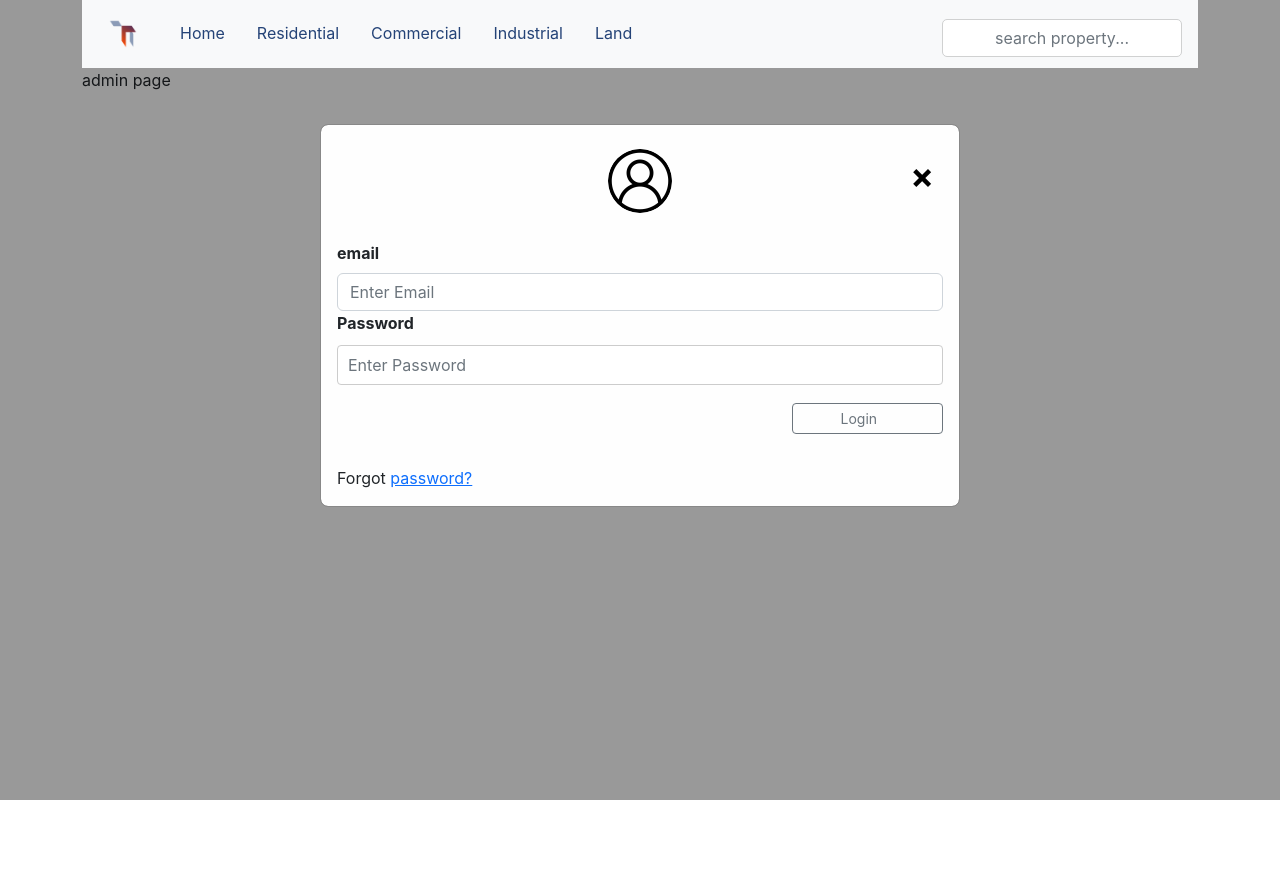
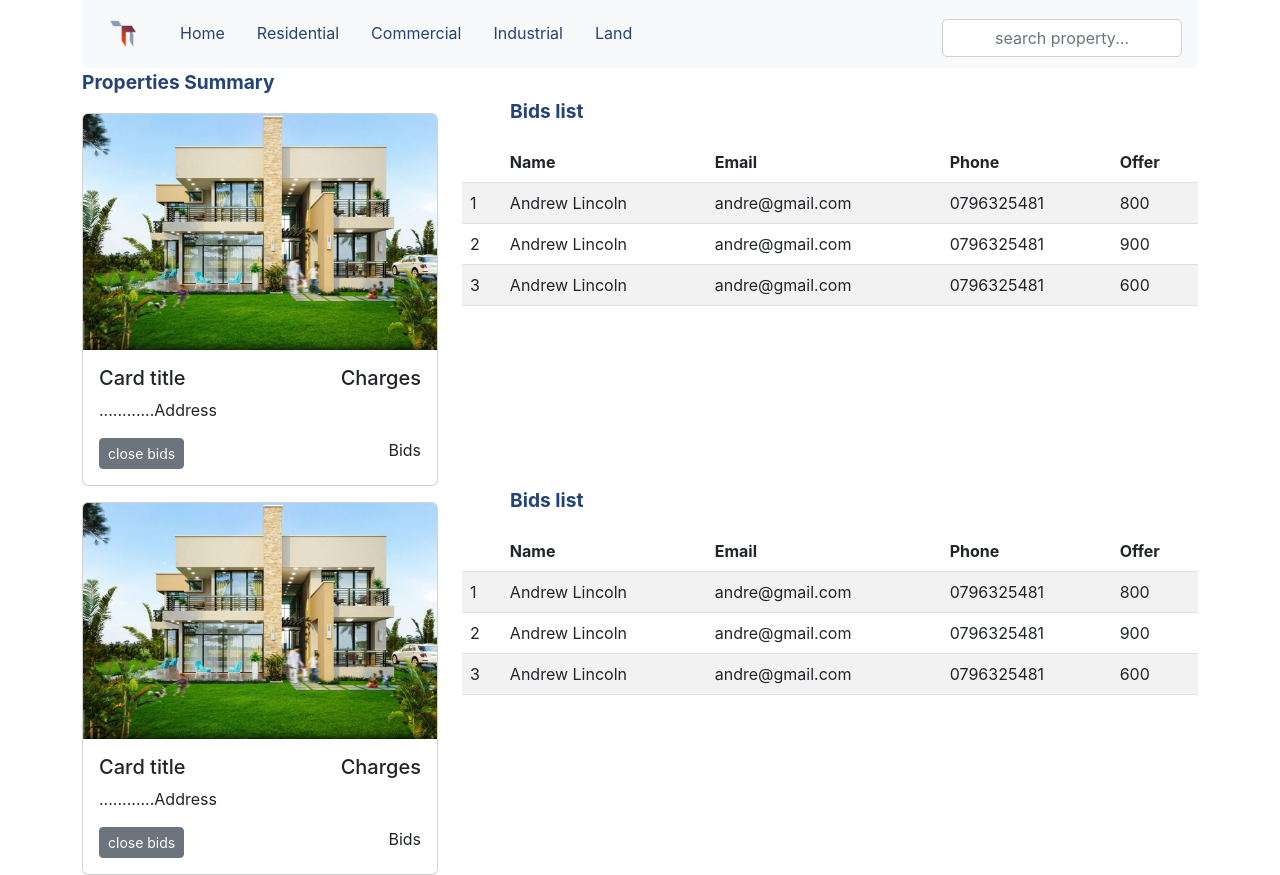
Before and after one commit to mwenje24/real-estate-application-phase-2-final-project, a React (Create React App) app: page /admin in a window 1280 px wide. Before the commit the page ends 800 px from the top, so only its background shows below. Built offline with nearby package versions, Linux system fonts and the light colour scheme.

Commit message:
designed the admin property summary page

```diff
--- a/db.json
+++ b/db.json
@@ -29,7 +29,8 @@
                 "offer" : 900
             }
         ]
-        }
+        },
+    "status": "available"
     },
     {
     "id": 2,
@@ -55,11 +56,12 @@
             {
                 "id":2,
                 "name": "Abraham Zigi",
-                "email": "ibr3892651",
+                "email": "ibra@gmail.com",
                 "offer" : 90000
             }
         ]
-        }
+        },
+    "status": "sold"
     }
 ]
 }
--- a/src/components/App.js
+++ b/src/components/App.js
@@ -15,10 +15,6 @@ import LandDescription from "./land/LandDescription";
 import Login from "./admin/Login";
 import Admin from "./admin/Admin";
 
-// import '../css/bootstrap.css';
-// import '../css/bootstrap.map.css';
-
-// import “bootstrap/dist/bootstrap.min.css”;
 
 function App() {
   return (
--- a/src/components/Header.js
+++ b/src/components/Header.js
@@ -5,19 +5,11 @@ import logo from "./assets/images/logo.png"
 function Header() {
 
 
-  // const linkStyle = {
-  //   margin: "1rem",
-  //   textDecoration: "none",
-  //   color: '#244377',
-  //   padding: "10px",
-  //   display: "inline-block",
-  //   // float: "right"
-  // };
 
   return (
     <div className='sticky-top nav-header bg-light'>
         {/* <Link to="/" style={linkStyle} className='nav-lin'> Home </Link> */}
-        <Link to="/admin" className='nav-header-link'> <img src={logo} alt='logo'/> </Link>
+        <Link to="/login" className='nav-header-link'> <img src={logo} alt='logo'/> </Link>
         <Link to="/" className='nav-header-link'> Home </Link>
         <Link to="/residential" className='nav-header-link'> Residential </Link>
         <Link to="/commercial" className='nav-header-link'> Commercial </Link>
--- a/src/components/admin/Admin.js
+++ b/src/components/admin/Admin.js
@@ -1,33 +1,113 @@
-import React from 'react'
-import image from "../assets/images/user.png"
+import React, {useState} from 'react'
+import Cart from '../Cart'
+import image from "../assets/images/landing.jpg"
 
 function Admin() {
-  // onClick={() => document.getElementById('id01').style.display='none'}
+    const flex = {
+      display: "flex",
+      float: "right"
+    };
   return (
     <>
-      <div id="id01" className="modal">
-        <form className="modal-content animate" method="post">
-          <div className="imgcontainer">
-            <span className="close" onClick={() => document.getElementById('id01').style.display='none'} title="Close Modal">&times;</span>
-            <img src={image} alt="Avatar" className="avatar"/>
-          </div>
-
-          <div className="log-container">
-            <label className='form-label'><b>email</b></label>
-            <input className="form-control" type="text" placeholder="Enter Email" name="uname"/>
-
-            <label className='form-label'><b>Password</b></label>
-            <input className="form-control" type="password" placeholder="Enter Password" name="psw"/>
-
-            <button className='btn btn-sm btn-outline-secondary mt-3 w-25 px-5' type="submit">Login</button>
-          </div>
-
-          <div className="log-container">
-            <span className="psw">Forgot <a href="#">password?</a></span>
-          </div>
-        </form>
+      <span className='page-headings'>Properties Summary</span>
+      <div className='row'>
+        <div className='col-4'>
+        <div className='card popular-card col-12 mt-3'>
+            <img src={image} className="card-img-top" alt="..."/>
+            <div className="card-body">
+              <h5 className="card-title">Card title <span style={flex}>Charges</span></h5>
+              <p className="card-text">............Address</p>
+              <button className="card-text btn btn-sm btn-secondary">close bids</button><span style={flex}>Bids</span>
+            </div>
+        </div>
+        </div>
+        <div className='col-8'>
+        <span className='page-headings px-5'>Bids list</span>
+        <table class="table table-striped mt-3 table-hover">
+          <thead>
+            <tr>
+              <th></th>
+              <th>Name</th>
+              <th>Email</th>
+              <th>Phone</th>
+              <th>Offer</th>
+            </tr>
+          </thead>
+          <tbody>
+            <tr>
+              <td>1</td>
+              <td>Andrew Lincoln</td>
+              <td>andre@gmail.com</td>
+              <td>0796325481</td>
+              <td>800</td>
+            </tr>
+            <tr>
+              <td>2</td>
+              <td>Andrew Lincoln</td>
+              <td>andre@gmail.com</td>
+              <td>0796325481</td>
+              <td>900</td>
+            </tr>
+            <tr>
+              <td>3</td>
+              <td>Andrew Lincoln</td>
+              <td>andre@gmail.com</td>
+              <td>0796325481</td>
+              <td>600</td>
+            </tr>
+          </tbody>
+        </table>
+        </div>
       </div>
-      admin page
+      <div className='row'>
+        <div className='col-4'>
+        <div className='card popular-card col-12 mt-3'>
+            <img src={image} className="card-img-top" alt="..."/>
+            <div className="card-body">
+              <h5 className="card-title">Card title <span style={flex}>Charges</span></h5>
+              <p className="card-text">............Address</p>
+              <button className="card-text btn btn-sm btn-secondary">close bids</button><span style={flex}>Bids</span>
+            </div>
+        </div>
+        </div>
+        <div className='col-8'>
+        <span className='page-headings px-5'>Bids list</span>
+        <table class="table table-striped mt-3 table-hover">
+          <thead>
+            <tr>
+              <th></th>
+              <th>Name</th>
+              <th>Email</th>
+              <th>Phone</th>
+              <th>Offer</th>
+            </tr>
+          </thead>
+          <tbody>
+            <tr>
+              <td>1</td>
+              <td>Andrew Lincoln</td>
+              <td>andre@gmail.com</td>
+              <td>0796325481</td>
+              <td>800</td>
+            </tr>
+            <tr>
+              <td>2</td>
+              <td>Andrew Lincoln</td>
+              <td>andre@gmail.com</td>
+              <td>0796325481</td>
+              <td>900</td>
+            </tr>
+            <tr>
+              <td>3</td>
+              <td>Andrew Lincoln</td>
+              <td>andre@gmail.com</td>
+              <td>0796325481</td>
+              <td>600</td>
+            </tr>
+          </tbody>
+        </table>
+        </div>
+      </div>
     </>
   )
 }
--- a/src/components/admin/Login.js
+++ b/src/components/admin/Login.js
@@ -1,9 +1,36 @@
 import React from 'react'
+import {useNavigate} from 'react-router-dom';
+import image from "../assets/images/user.png"
 
 function Login() {
+    const navigate = useNavigate();
+
+    function handleAdminAccess(){
+        navigate('/admin');
+    }
   return (
     <div>
-      admin login
+      <div id="id01" className="modal">
+        <form className="modal-content animate" onSubmit={handleAdminAccess}>
+          <div className="imgcontainer">
+            <img src={image} alt="Avatar" className="avatar"/>
+          </div>
+
+          <div className="log-container">
+            <label className='form-label'><b>email</b></label>
+            <input className="form-control" type="text" placeholder="Enter Email" name="uname"/>
+
+            <label className='form-label'><b>Password</b></label>
+            <input className="form-control" type="password" placeholder="Enter Password" name="psw"/>
+
+            <button className='btn btn-sm btn-outline-secondary mt-3 w-25 px-5' type="submit">Login</button>
+          </div>
+
+          <div className="log-container">
+            <span className="psw">Forgot <a href="#">password?</a></span>
+          </div>
+        </form>
+      </div>
     </div>
   )
 }
--- a/src/index.css
+++ b/src/index.css
@@ -255,6 +255,9 @@ nav-header{
     .form-display form .form-content .bid input{
       width: 5rem;
     }
+    .modal-content{
+      width: 90%;
+    }
   }
 .main-image, .more-images{
   text-align: center;
```
